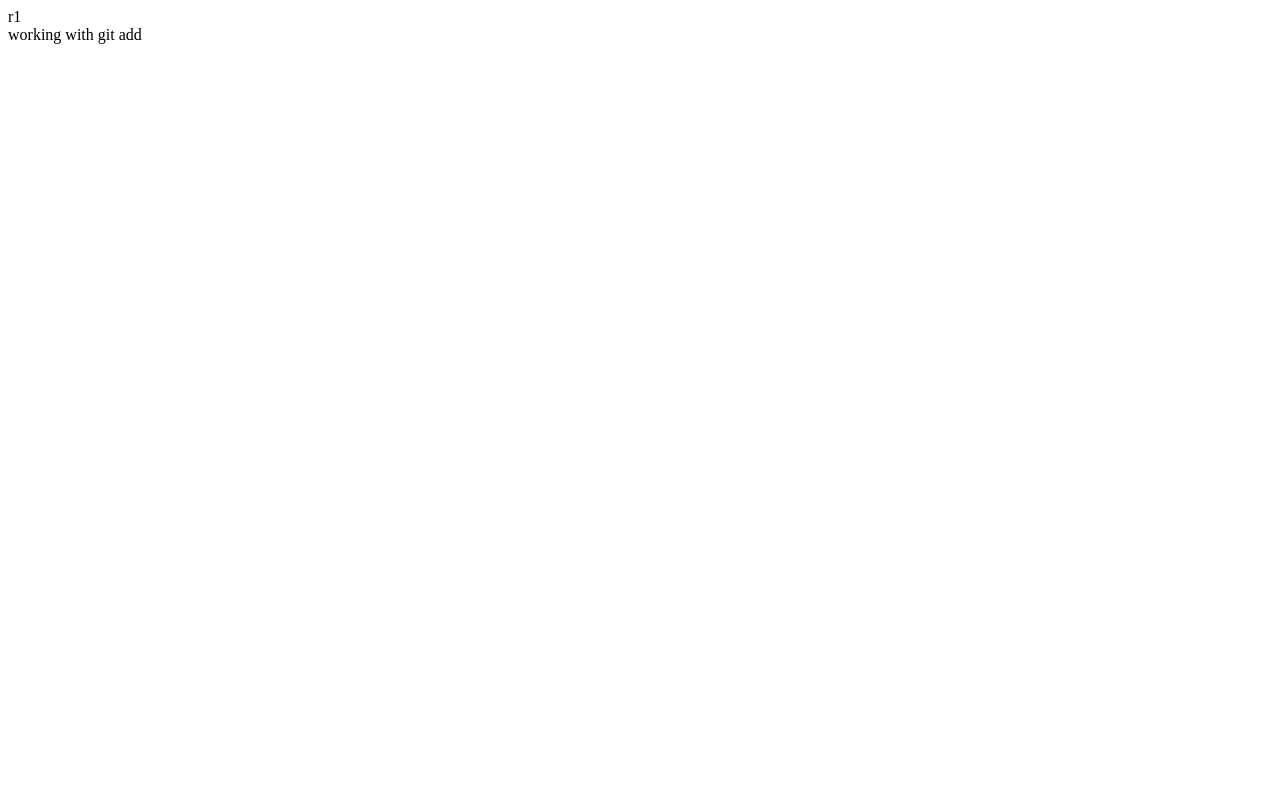
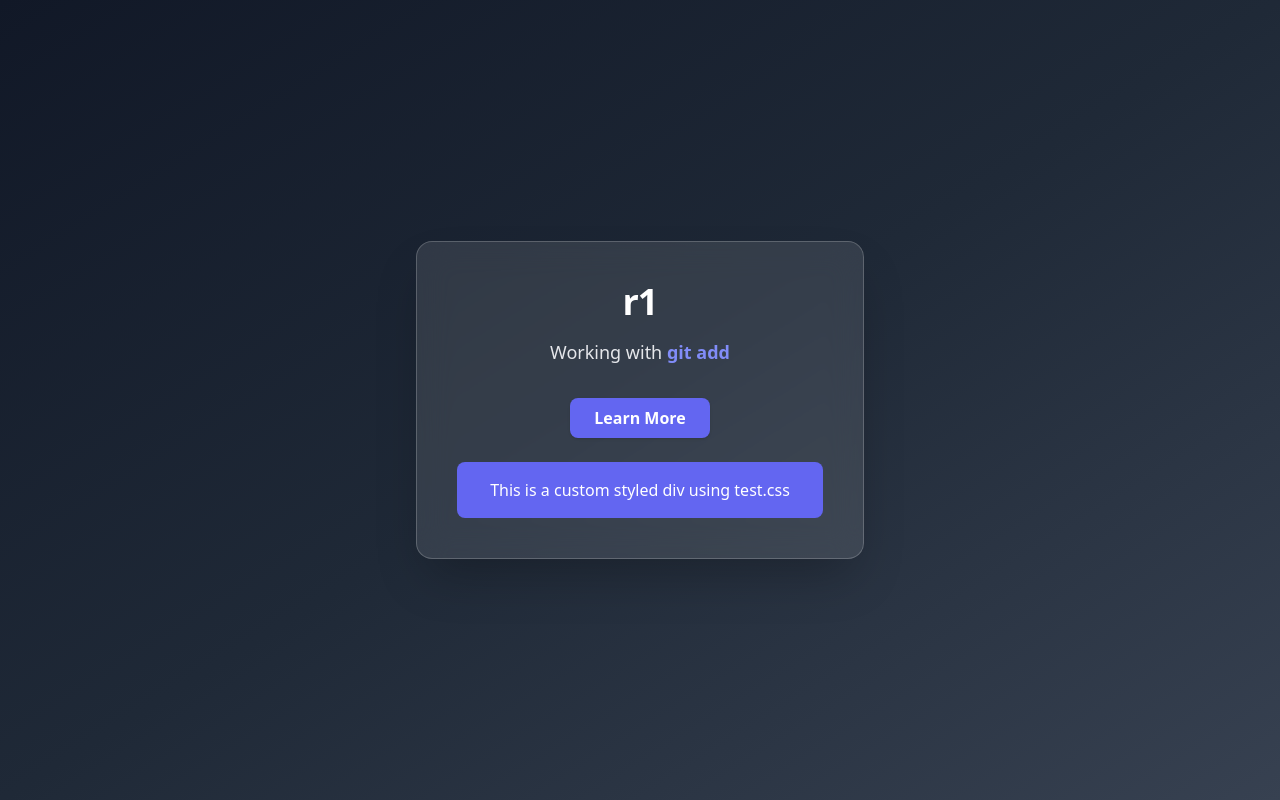
Before and after one commit to parthpadhya157/r1, a plain HTML site: page index.html in a window 1280 px wide. Drawn offline with nearby package versions, Linux system fonts and the light colour scheme.

Commit message:
Changes from user 1

```diff
--- a/index.html
+++ b/index.html
@@ -1,15 +1,26 @@
 <!DOCTYPE html>
 <html lang="en">
+
 
 <head>
     <meta charset="UTF-8">
     <meta name="viewport" content="width=device-width, initial-scale=1.0">
-    <title>Document</title>
+    <title>Modern r1 Page</title>
+    <!-- Tailwind CSS CDN -->
+    <script src="https://cdn.tailwindcss.com"></script>
+    <!-- Custom CSS -->
+    <link rel="stylesheet" href="test.css">
 </head>
 
-<body>
-<div>r1</div>
-<div>working with git add</div>
+
+<body class="bg-gradient-to-br from-gray-900 via-gray-800 to-gray-700 min-h-screen flex items-center justify-center">
+    <div class="bg-white/10 backdrop-blur-lg rounded-2xl shadow-2xl p-10 max-w-md w-full text-center border border-white/20">
+        <h1 class="text-4xl font-extrabold text-white mb-4 tracking-tight">r1</h1>
+        <p class="text-lg text-gray-200 mb-8">Working with <span class="font-semibold text-indigo-400">git add</span></p>
+        <button class="px-6 py-2 rounded-lg bg-indigo-500 hover:bg-indigo-600 text-white font-semibold shadow transition-all duration-200">Learn More</button>
+    <div class="bg-primary p-4 rounded-lg text-white mt-6">This is a custom styled div using test.css</div>
+    </div>
+
 </body>
 
 </html>
--- /dev/null
+++ b/test.css
@@ -0,0 +1,20 @@
+/* test.css - Basic utility classes */
+
+.bg-primary {
+  background-color: #6366f1; /* indigo-500 */
+}
+.text-white {
+  color: #fff;
+}
+.rounded-lg {
+  border-radius: 0.5rem;
+}
+.p-4 {
+  padding: 1rem;
+}
+.shadow {
+  box-shadow: 0 4px 14px 0 rgba(0,0,0,0.10);
+}
+.text-center {
+  text-align: center;
+}
```
Also changed, not shown: test.js (+26 -1 lines).
